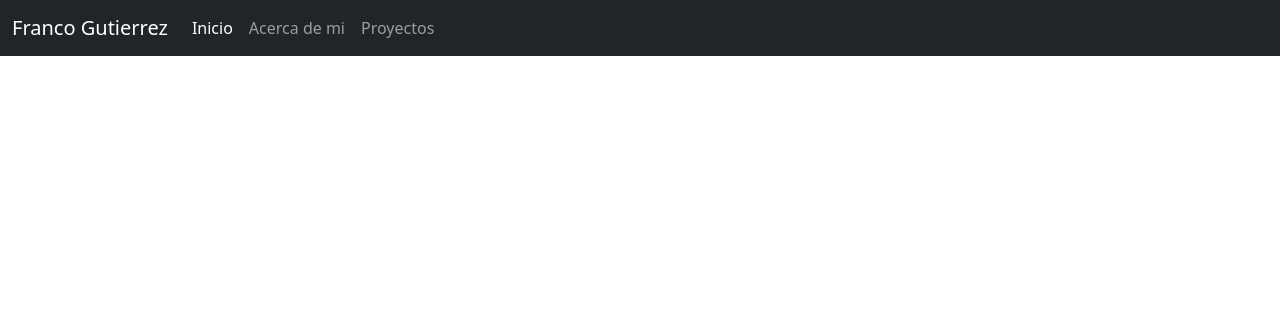
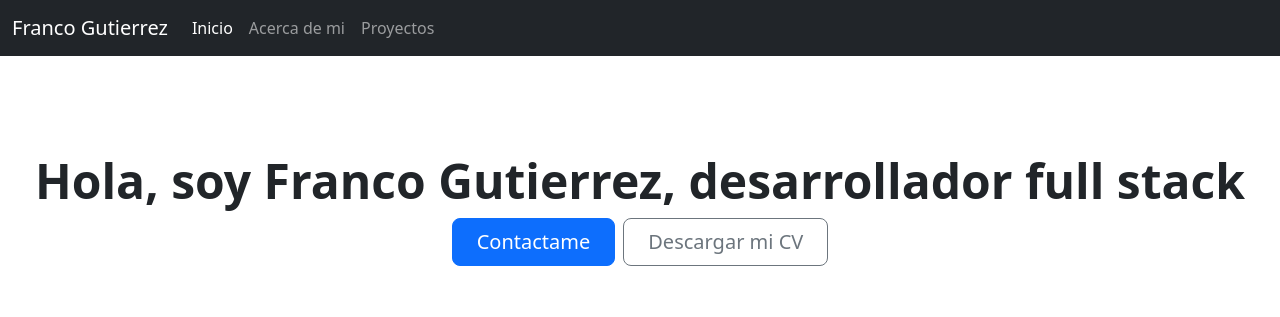
Before and after one commit to GutierrezFranco/PortfolioFrontEnd, a plain HTML site: page index.html in a window 1280 px wide. Drawn offline with nearby package versions, Linux system fonts and the light colour scheme.

Commit message:
added hero

```diff
--- a/index.html
+++ b/index.html
@@ -35,7 +35,17 @@
           </nav>
     </header>
 
+    <h1 class="visually-hidden">Heroes examples</h1>
 
+    <div class="px-4 py-5 my-5 text-center">
+      <h1 class="display-5 fw-bold">Hola, soy Franco Gutierrez, desarrollador full stack</h1>
+      <div class="col-lg-6 mx-auto">
+        <div class="d-grid gap-2 d-sm-flex justify-content-sm-center">
+          <button type="button" class="btn btn-primary btn-lg px-4 gap-3">Contactame</button>
+          <button type="button" class="btn btn-outline-secondary btn-lg px-4">Descargar mi CV</button>
+        </div>
+      </div>
+    </div>
 
 
     <script src="https://cdn.jsdelivr.net/npm/bootstrap@5.2.1/dist/js/bootstrap.bundle.min.js" integrity="sha384-u1OknCvxWvY5kfmNBILK2hRnQC3Pr17a+RTT6rIHI7NnikvbZlHgTPOOmMi466C8" crossorigin="anonymous"></script>
```
